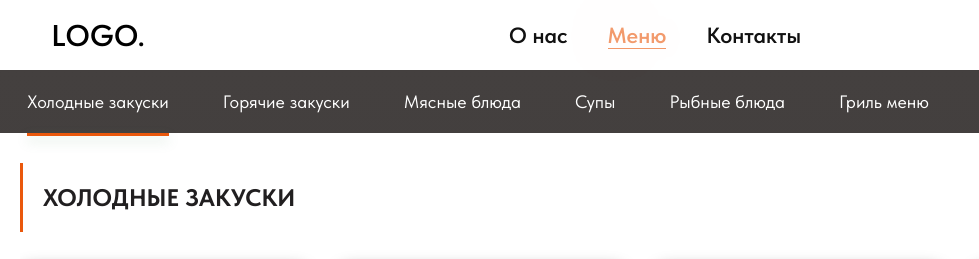
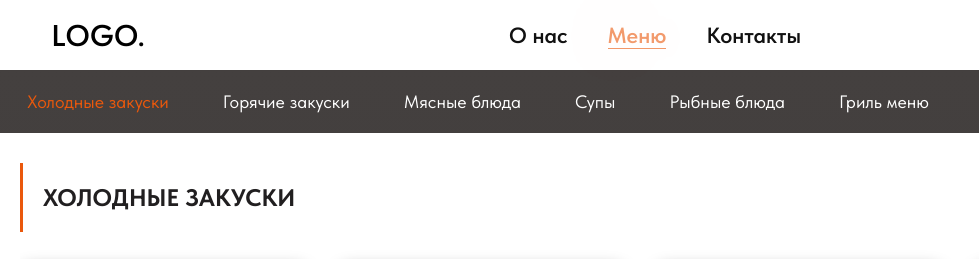
Before and after one commit to IThub-Magas/Canteen, a plain HTML site: page menu.html in a window 1280 px wide. In both pictures the pointer is over the link "Холодные закуски". Shown: the top 259 px of the page, 0-979 px from the left. Drawn offline with nearby package versions, Linux system fonts and the light colour scheme.

Commit message:
Small-scale work 3

```diff
--- a/assets/css/menu.css
+++ b/assets/css/menu.css
@@ -110,8 +110,11 @@ a {
     color: #fff;
     background-color: transparent;
 }
-
-.menu_bk::after {
+.menu_bk:hover{
+  color: #ea580c;
+  transition: all .5s ease;
+}
+/* .menu_bk::after {
     content: '';
     display: block;
     position: absolute;
@@ -122,7 +125,7 @@ a {
     background-color: #ea580c;
     box-shadow: 0px 5px 12px 0px #72A4794D;
     transition: width 0.3s ease, left 0.3s ease;
-}
+} */
 
 .menu_bk:hover::after {
     width: 100%;
```
